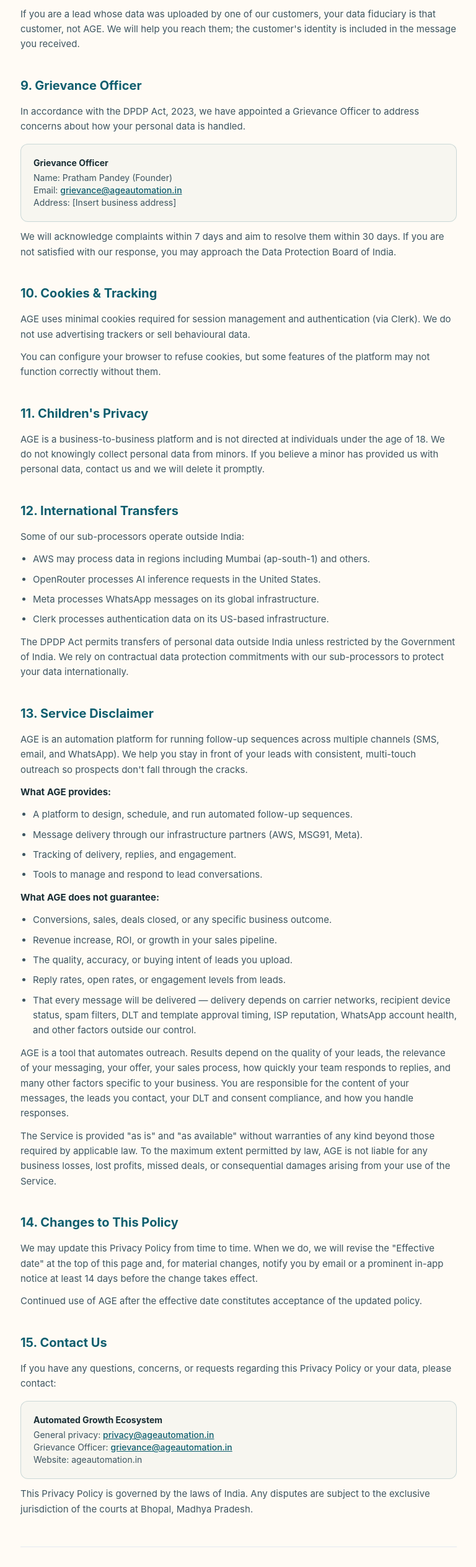
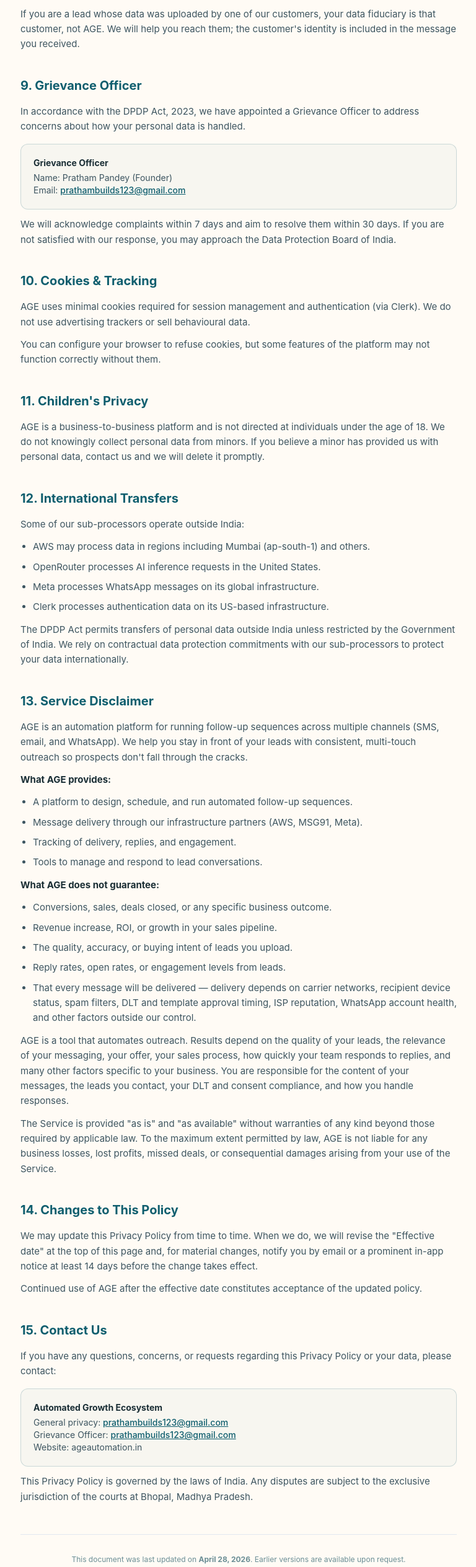
Before and after one commit to Pratham0-7/AutoGrowEcoFrontend, a React (Vite) app: page /privacy in a window 1280 px wide. Shown: the part 4567-7095 px from the top of the page at 62% size, without its empty margins (255-1023 px from the left). Built offline with nearby package versions, Linux system fonts and the light colour scheme; no server answers.

Commit message:
Added right emails

```diff
--- a/src/components/PrivacyPolicy.jsx
+++ b/src/components/PrivacyPolicy.jsx
@@ -199,8 +199,7 @@
           >
             <p className="font-bold" style={{ color: DARK }}>Grievance Officer</p>
             <p className="mt-1 text-[#3D5560]">Name: Pratham Pandey (Founder)</p>
-            <p className="text-[#3D5560]">Email: <a href="mailto:grievance@ageautomation.in" className="font-medium underline" style={{ color: TEAL }}>grievance@ageautomation.in</a></p>
-            <p className="text-[#3D5560]">Address: [Insert business address]</p>
+            <p className="text-[#3D5560]">Email: <a href="mailto:grievance@ageautomation.in" className="font-medium underline" style={{ color: TEAL }}>prathambuilds123@gmail.com</a></p>
           </div>
           <p>We will acknowledge complaints within 7 days and aim to resolve them within 30 days. If you are not satisfied with our response, you may approach the Data Protection Board of India.</p>
         </Section>
@@ -258,8 +257,8 @@
             style={{ borderColor: `${TEAL}30`, background: `${TEAL}08` }}
           >
             <p className="font-bold" style={{ color: DARK }}>Automated Growth Ecosystem</p>
-            <p className="mt-1 text-[#3D5560]">General privacy: <a href="mailto:privacy@ageautomation.in" className="font-medium underline" style={{ color: TEAL }}>privacy@ageautomation.in</a></p>
-            <p className="text-[#3D5560]">Grievance Officer: <a href="mailto:grievance@ageautomation.in" className="font-medium underline" style={{ color: TEAL }}>grievance@ageautomation.in</a></p>
+            <p className="mt-1 text-[#3D5560]">General privacy: <a href="mailto:privacy@ageautomation.in" className="font-medium underline" style={{ color: TEAL }}>prathambuilds123@gmail.com</a></p>
+            <p className="text-[#3D5560]">Grievance Officer: <a href="mailto:grievance@ageautomation.in" className="font-medium underline" style={{ color: TEAL }}>prathambuilds123@gmail.com</a></p>
             <p className="text-[#3D5560]">Website: ageautomation.in</p>
           </div>
           <p>This Privacy Policy is governed by the laws of India. Any disputes are subject to the exclusive jurisdiction of the courts at Bhopal, Madhya Pradesh.</p>
```
